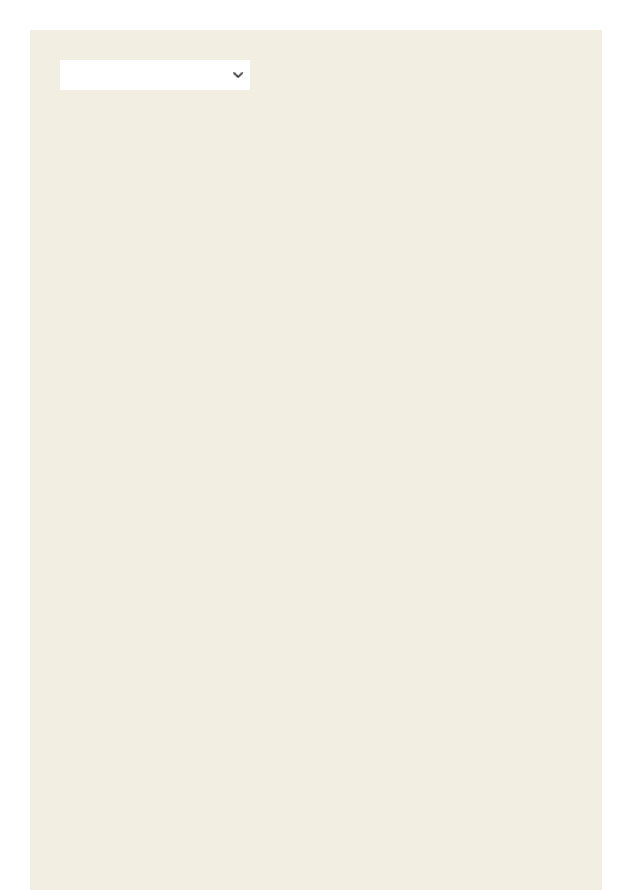
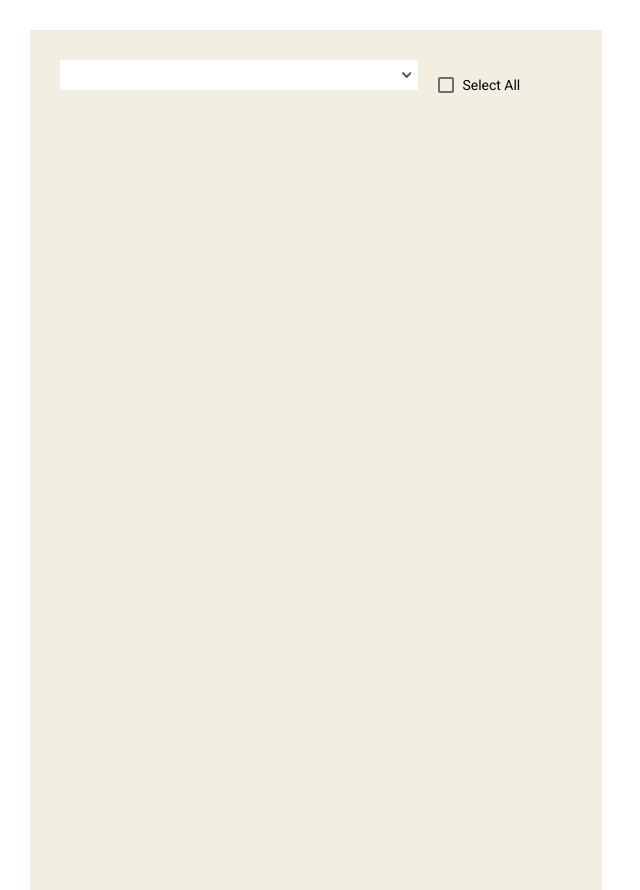
Before and after one commit to mrcha1805/custom-dropdown, an Angular app: page / in a window 1280 px wide. Shown: the whole page, without its empty margins (0-640 px from the left). Built offline with nearby package versions, Linux system fonts and the light colour scheme.

Commit message:
add select checkbox all

```diff
--- a/src/app/dropdown-custom/dropdown-custom.component.html
+++ b/src/app/dropdown-custom/dropdown-custom.component.html
@@ -3,42 +3,29 @@
     <button class="dropdown-btn" (click)="openDropdown(this.openOption)">
       <img [src]="dropdownIconSrc" />
     </button>
-    <span
-      class="dropdown-content"
-      [ngStyle]="{ display: this.openOption ? 'none' : null }"
-    >
+    <mat-checkbox [(ngModel)]="selectItemAll" (change)="selectAll($event.checked)">
+      Select All
+    </mat-checkbox>
+    <span class="dropdown-content" [ngStyle]="{ display: this.openOption ? 'none' : null }">
+      <input type="text" placeholder="Search">
       <div *ngFor="let item of dataMaster">
         <section class="example-section">
           <span class="example-list-section">
-            <mat-checkbox
-              class="example-margin"
-              [checked]="item.selected"
-              [color]="task.color"
-              [indeterminate]="item.indeterminate"
-              (change)="setAll($event.checked, item)"
-            >
+            <mat-checkbox class="example-margin" [checked]="item.selected" [color]="task.color"
+              [indeterminate]="item.indeterminate" (change)="setAllItem($event.checked, item)">
               {{ item.label }}
             </mat-checkbox>
-            <button
-              class="btn"
-              (click)="iconDropdown(!item.optionSubLevel, item)"
-            >
+            <button class="btn" (click)="iconDropdown(!item.optionSubLevel, item)">
               <img [src]="item.iconSrc" />
             </button>
           </span>
-          <span
-            class="example-list-section"
-            [ngStyle]="{ display: !item.optionSubLevel ? 'none' : null }"
-          >
+          <span class="example-list-section" [ngStyle]="{ display: !item.optionSubLevel ? 'none' : null }">
             <ul>
               <li *ngFor="let subtask of item.subLevel">
                 <!-- <mat-checkbox [(ngModel)]="subtask.completed" [color]="subtask.color" (ngModelChange)="updateAllComplete()">
                       {{subtask.name}}
                     </mat-checkbox> -->
-                <mat-checkbox
-                  [(ngModel)]="subtask.selected"
-                  (ngModelChange)="updateAllComplete(subtask, item)"
-                >
+                <mat-checkbox [(ngModel)]="subtask.selected" (ngModelChange)="updateAllComplete(subtask, item)">
                   {{ subtask.label }}
                 </mat-checkbox>
               </li>
--- a/src/app/dropdown-custom/dropdown-custom.component.scss
+++ b/src/app/dropdown-custom/dropdown-custom.component.scss
@@ -1,5 +1,6 @@
 .example-section {
   margin: 12px 0;
+  width: 80%;
 }
 
 .example-margin {
@@ -24,6 +25,7 @@ ul {
     width: 10px;
     height: 8.33px;
   }
+
 }
 .example-list-section{
 
@@ -47,7 +49,7 @@ ul {
   background: #FFFFFF;
   border: none;
   height: 30px;
-  width: 190px;
+  width: 70%;
   cursor: pointer;
   img {
     float: right;
@@ -55,11 +57,12 @@ ul {
     width: 10.74px;
     top: 4px;
   }
+  margin-right: 20px;
 }
 
 .dropdown-content {
   // position: absolute;
-  width: 220px;
+  width: 70%;
   // height: 20px;
   // background: #FFFFFF;
 }
--- a/src/app/dropdown-custom/dropdown-custom.component.ts
+++ b/src/app/dropdown-custom/dropdown-custom.component.ts
@@ -28,6 +28,7 @@ export interface Data {
 export class DropdownCustomComponent implements OnInit {
   dropdownIconSrc ="../assets/ui/down.png";
   openOption = true;
+  selectItemAll = false;
   task: Task = {
     name: 'Indeterminate',
     completed: false,
@@ -744,6 +745,7 @@ export class DropdownCustomComponent implements OnInit {
   constructor() { }
 
   ngOnInit(): void {
+    this.selectItemAll = false;
   }
 
   updateAllComplete(task: Data, header: Data) {
@@ -778,7 +780,7 @@ export class DropdownCustomComponent implements OnInit {
     // this.allComplete = this.task.subtasks != null && this.task.subtasks.every(t => t.completed);
   }
 
-  setAll(select: boolean, header:Data) {
+  setAllItem(select: boolean, header:Data) {
     console.log('setAll');
     this.dataMaster.find(element=> {
       if(element.label === header.label) {
@@ -786,11 +788,22 @@ export class DropdownCustomComponent implements OnInit {
       }
 
     })
-    // this.allComplete = completed;
-    // if (this.task.subtasks == null) {
-    //   return;
-    // }
-    // this.task.subtasks.forEach(t => t.completed = completed);
+
+  }
+  selectAll(event: boolean){
+
+    this.selectItemAll = event;
+    console.log(event);
+    console.log(this.selectItemAll);
+    this.dataMaster.forEach(data=> {
+      data.selected = this.selectItemAll;
+      if(!this.selectItemAll) {
+        data.indeterminate = false;
+      }
+      data.subLevel?.forEach(sub=> {
+        sub.selected = this.selectItemAll;
+      })
+    })
   }
 
   iconDropdown(open: boolean, header:Data){
```
